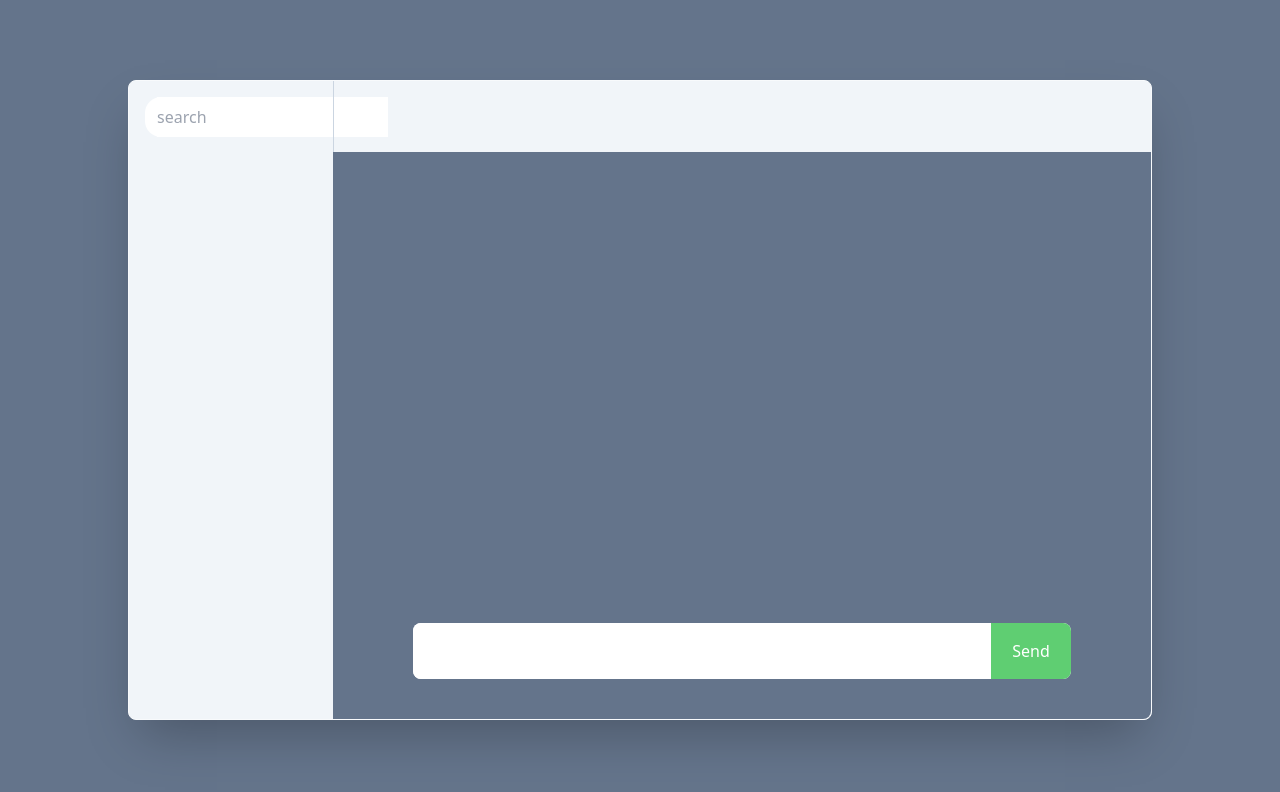
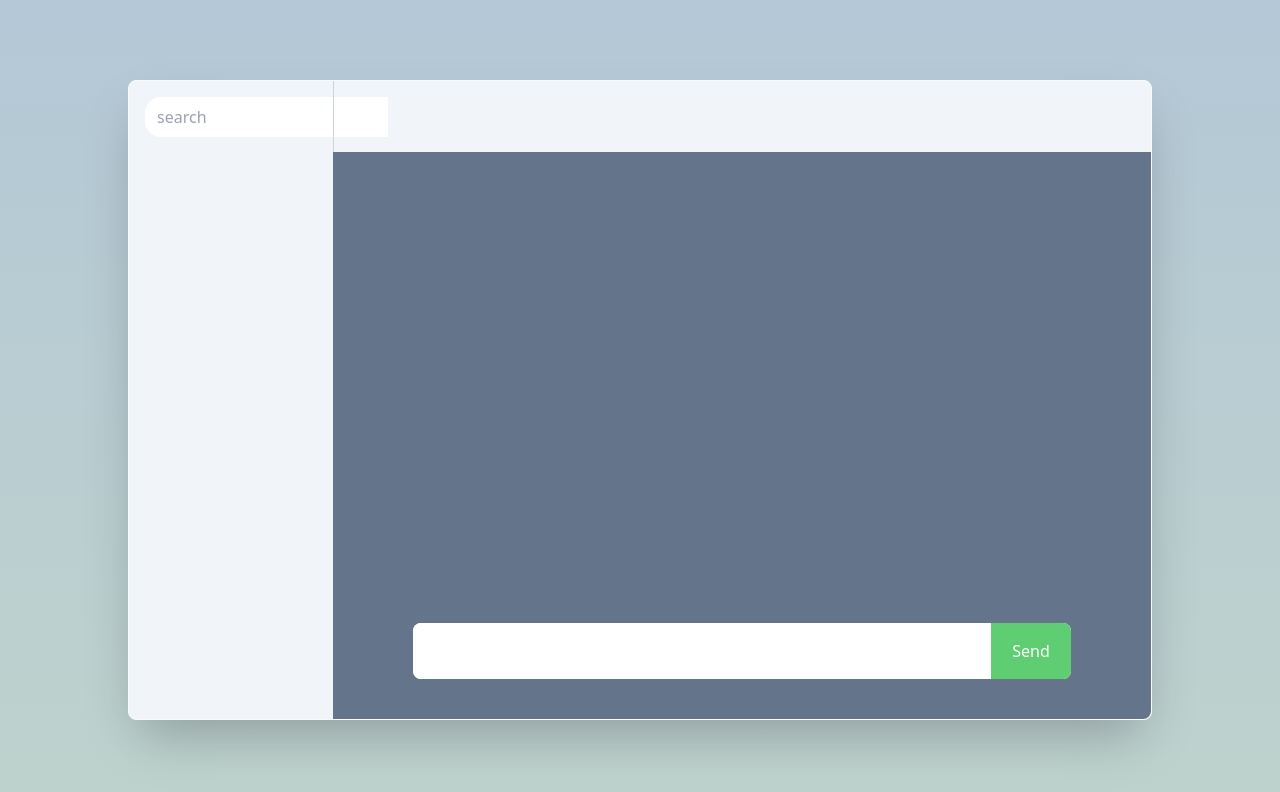
Before and after one commit to loo-y/GeminiChatUp, a Next.js app: page / in a window 1280 px wide. Shown: the top 792 px of the page. Built offline with nearby package versions, Linux system fonts and the light colour scheme.

Commit message:
fix: Update globals.css

```diff
--- a/app/globals.css
+++ b/app/globals.css
@@ -4,16 +4,8 @@
 
 :root {
   --foreground-rgb: 0, 0, 0;
-  --background-start-rgb: 100 116 139;
-  --background-end-rgb: 100 116 139;
-}
-
-@media (prefers-color-scheme: dark) {
-  :root {
-    --foreground-rgb: 255, 255, 255;
-    --background-start-rgb: 0, 0, 0;
-    --background-end-rgb: 0, 0, 0;
-  }
+  --background-start-rgb: 180, 200, 215;
+  --background-end-rgb: 190 210 205;
 }
 
 body {
```
